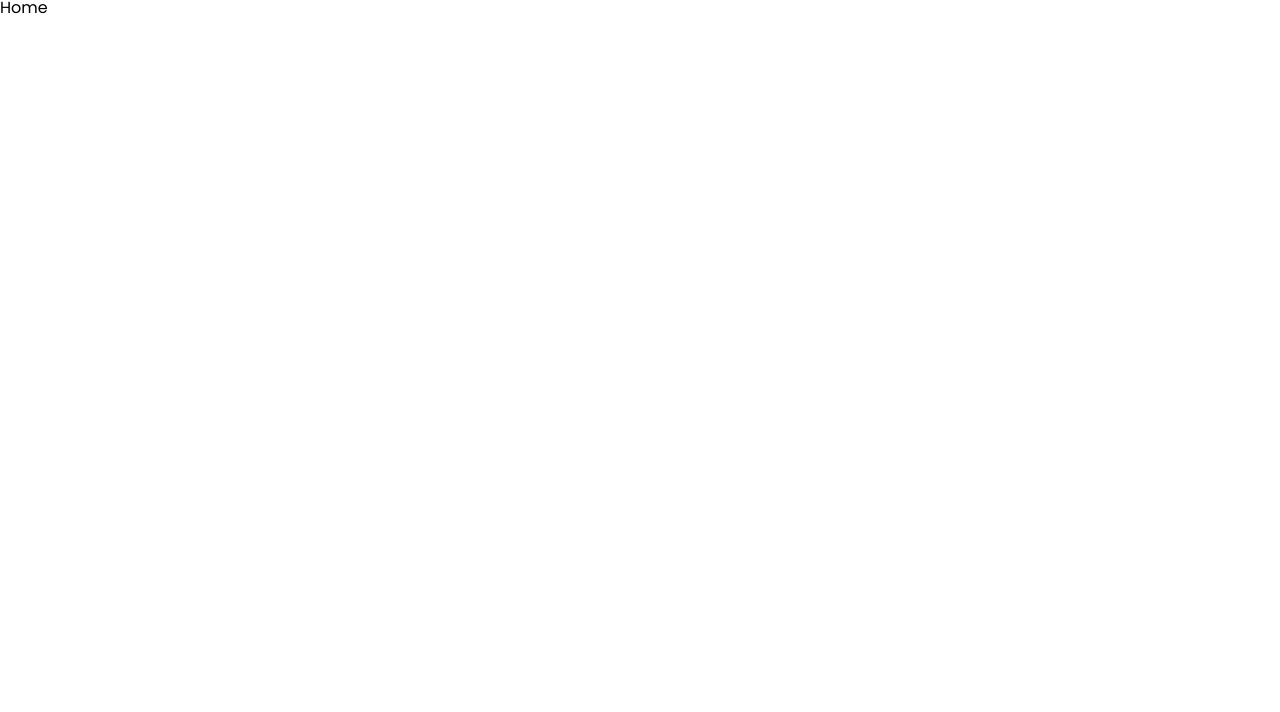
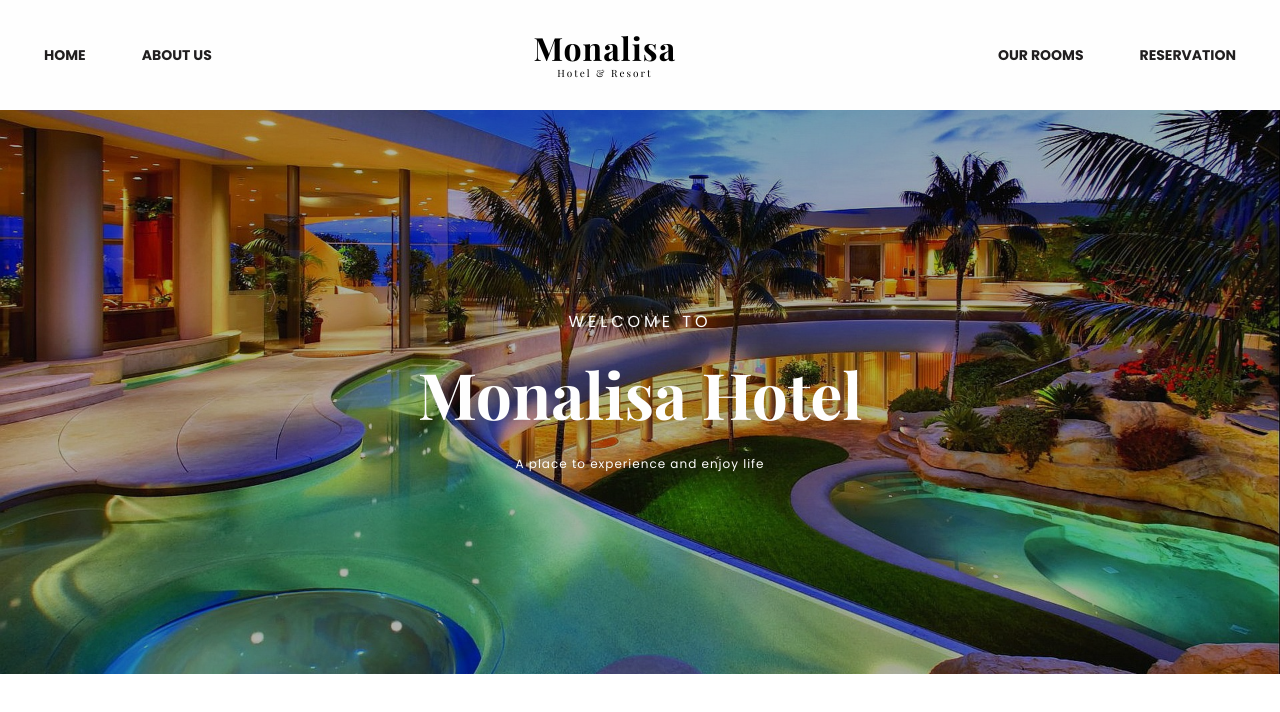
Before and after one commit to LucasAlonso11800/Monalisa-Hotel, a Next.js app: page / in a window 1280 px wide. Shown: the top 712 px of the page. Built offline with nearby package versions, Linux system fonts and the light colour scheme.

Commit message:
Created layout, header and head components

```diff
--- /dev/null
+++ b/components/Layout/Head.tsx
@@ -0,0 +1,15 @@
+import React from 'react'
+// Components
+import Head from 'next/head';
+// Types
+import { Head as Props } from '../../props';
+
+export default function CustomHead({ title }: Props) {
+    return (
+        <Head>
+            <meta charSet="utf-8" />
+            <meta name="viewport" content="width=device-width, initial-scale=1" />
+            <title>Monalisa Hotel - {title}</title>
+        </Head>
+    )
+}
--- /dev/null
+++ b/components/Layout/Header.tsx
@@ -0,0 +1,28 @@
+import React from 'react';
+// Components
+import Link from 'next/link';
+import Image from 'next/image';
+// Types
+import { Header as Props } from '../../props';
+
+export default function Header({ children, image }: Props) {
+    return (
+        <header className="header">
+            <nav className="nav">
+                <Link href="/">Home</Link>
+                <Link href="/about">About Us</Link>
+                <div className="title-container">
+                    <h4>Monalisa</h4>
+                    <p>Hotel & Resort</p>
+                </div>
+                <Link href="/rooms">Our Rooms</Link>
+                <Link href="/reservation">Reservation</Link>
+            </nav>
+            <div className="image-container">
+                <div className="overlay"></div>
+                <Image src={image} layout='fill' objectFit='cover' />
+                {children}
+            </div>
+        </header>
+    )
+};
--- /dev/null
+++ b/components/Layout/Layout.tsx
@@ -0,0 +1,11 @@
+import React from 'react';
+// Types
+import { Layout as Props } from '../../props';
+
+export default function Layout({ id, children }: Props) {
+    return (
+        <div className="layout" id={id}>
+            {children}
+        </div>
+    )
+}
--- /dev/null
+++ b/components/index.ts
@@ -0,0 +1,3 @@
+export { default as Head } from './Layout/Head';
+export { default as Header } from './Layout/Header';
+export { default as Layout } from './Layout/Layout';
--- a/pages/index.tsx
+++ b/pages/index.tsx
@@ -1,7 +1,18 @@
 import React from 'react'
+// Assets
+import image from '../assets/HeadImages/Home.jpg';
+// Components
+import { Head, Header, Layout } from '../components';
 
 export default function Home() {
   return (
-    <div>Home</div>
+    <Layout id="home">
+        <Head title="Welcome"/>
+        <Header image={image}>
+            <p className="top-subtitle">Welcome to</p>
+            <h1 className="title">Monalisa Hotel</h1>
+            <p className="subtitle">A place to experience and enjoy life</p>
+        </Header>
+    </Layout>
   )
 };
--- /dev/null
+++ b/props.ts
@@ -0,0 +1,14 @@
+import { StaticImageData } from "next/image";
+
+export type Layout = {
+    id: string
+    children: React.ReactNode | React.ReactNode[]
+}
+export type Head = {
+    title: string
+};
+
+export type Header = {
+    image: StaticImageData
+    children: React.ReactNode | React.ReactNode[]
+}
--- a/styles/_core.scss
+++ b/styles/_core.scss
@@ -1,8 +1,7 @@
-@import url('https://fonts.googleapis.com/css2?family=Playfair+Display:wght@400;500;600;700&family=Poppins:wght@300;400;500;600;700&display=swap');
-
+@import url("https://fonts.googleapis.com/css2?family=Playfair+Display:wght@400;500;600;700&family=Poppins:wght@300;400;500;600;700&display=swap");
 
 * {
-    font-family: 'Poppins', sans-serif;
+    font-family: "Poppins", sans-serif;
     padding: 0;
     margin: 0;
     box-sizing: border-box;
@@ -16,17 +15,24 @@
 body {
     width: 100%;
     min-height: 100vh;
+    min-width: 370px;
 }
 
 // Variables
 
-$poppins: 'Poppins', sans-serif;
-$playfair: 'Playfair', sans-serif;
+$poppins: "Poppins", sans-serif;
+$playfair: "Playfair Display", sans-serif;
 
-$white: #FEFEFE;
+$desktop: 1200px;
+$tablet-lg: 1024px;
+$tablet: 768px;
+$phone-lg: 600px;
+$phone: 450px;
+
+$white: #fefefe;
 $black: #211f20;
-$gray-dark: #E0E0E0;
-$gray-light: #EEEEEE;
+$gray-dark: #e0e0e0;
+$gray-light: #eeeeee;
 $green-dark: #84a017;
 $green-light: #b5d557;
 $red-dark: #d22326;
--- /dev/null
+++ b/styles/layout/_header.scss
@@ -0,0 +1,104 @@
+header.header {
+    width: 100%;
+    background-color: $white;
+    display: flex;
+    flex-direction: column;
+    align-items: center;
+    position: relative;
+    font-size: 16px;
+    @media screen and (max-width: $tablet-lg) {
+        font-size: 14px;
+    }
+    @media screen and (max-width: $tablet) {
+        font-size: 12px;
+    }
+    @media screen and (max-width: $phone-lg) {
+        font-size: 10px;
+    }
+    @media screen and (max-width: $phone){
+        font-size: 8px;
+    }
+
+    nav.nav {
+        display: flex;
+        align-items: center;
+        justify-content: space-between;
+        width: 100%;
+        max-width: 1420px;
+        padding: 2em 1em;
+
+        a {
+            font-size: 0.875em;
+            color: $black;
+            font-weight: bold;
+            text-transform: uppercase;
+            transition: all 0.2s ease-in-out;
+            padding: 0 2em;
+
+            &:hover {
+                color: $gray-dark
+            }
+        }
+
+        div.title-container {
+            flex-grow: 1;
+            text-align: center;
+            h4 {
+                font-size: 2em;
+                font-weight: bold;
+                font-family: $playfair;
+                margin-bottom: 4px;
+                letter-spacing: 1px;
+            }
+            p {
+                font-size: 0.625em;
+                font-family: $playfair;
+                letter-spacing: 2px;
+            }
+        }
+    }
+
+    div.image-container {
+        position: relative;
+        width: 100%;
+        aspect-ratio: 2.27 / 1;
+        display: flex;
+        flex-direction: column;
+        align-items: center;
+        justify-content: center;
+
+        div.overlay {
+            background-color: rgba(0, 0, 0, 0.3);
+            position: absolute;
+            width: 100%;
+            height: 100%;
+            top: 0;
+            left: 0;
+            z-index: 100;
+        }
+        p.top-subtitle {
+            font-size: 1em;
+            text-align: center;
+            text-transform: uppercase;
+            letter-spacing: 4px;
+            margin-bottom: 2em;
+            color: $white;
+            z-index: 200;
+        }
+        h1.title {
+            font-family: $playfair;
+            font-size: 4em;
+            margin-bottom: 0.5em;
+            text-align: center;
+            color: $white;
+            z-index: 200;
+        }
+        p.subtitle {
+            font-size: 0.75em;
+            text-align: center;
+            color: $white;
+            z-index: 200;
+            letter-spacing: 1px;
+        }
+    }
+}
--- a/styles/layout/_layout-index.scss
+++ b/styles/layout/_layout-index.scss
@@ -0,0 +1,2 @@
+@import './layout';
+@import './header';
--- /dev/null
+++ b/styles/layout/_layout.scss
@@ -0,0 +1,9 @@
+div.layout {
+    display: flex;
+    flex-direction: column;
+    align-items: center;
+
+    * {
+        max-width: 1920px;
+    }
+}
```
Also changed, not shown: assets/HeadImages/Home.jpg (added).
